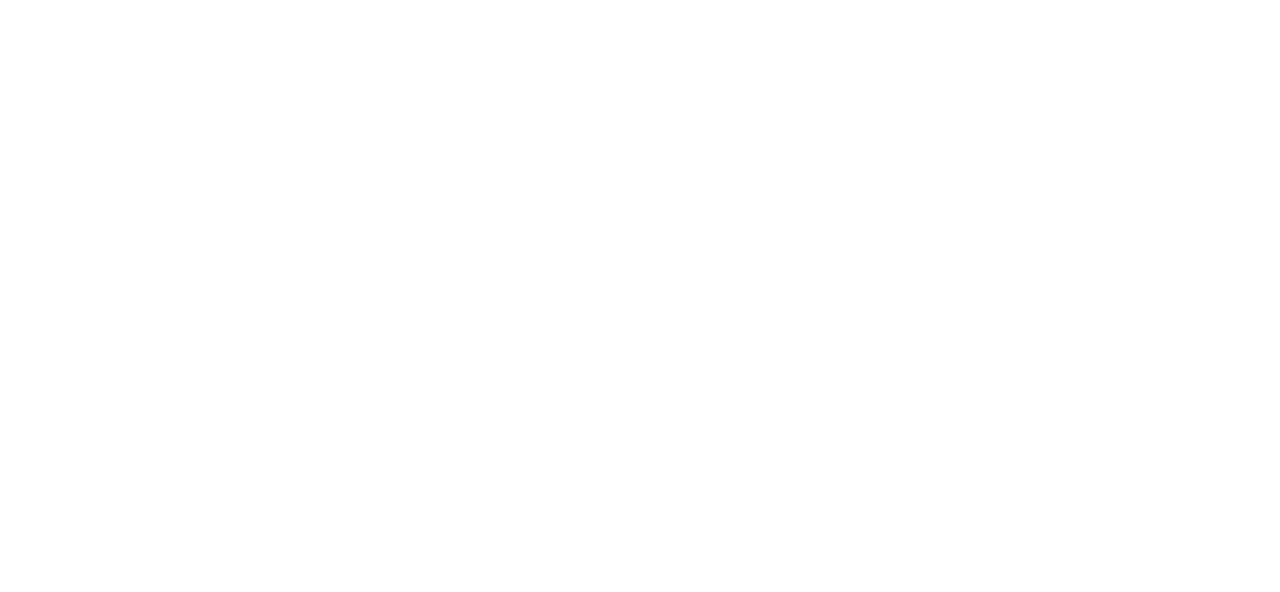
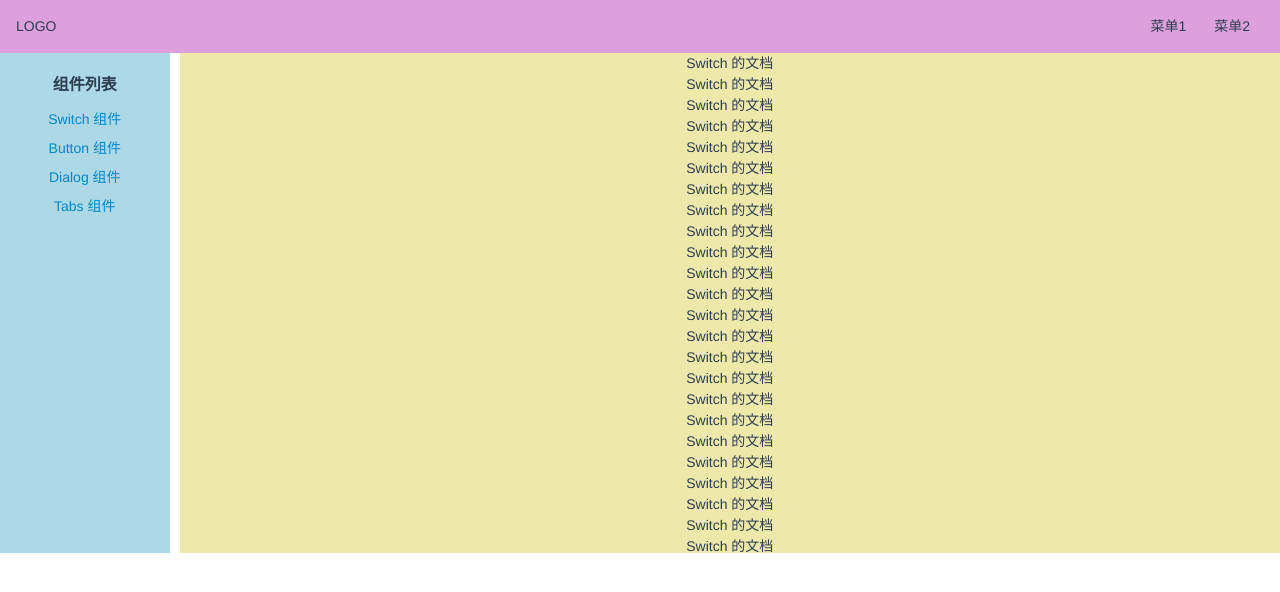
Before and after one commit to Abinhere/VueUI, a Vue app in the folder abin-vueui-1/: page /#/doc/switch in a window 1280 px wide. Before the commit this address had no page. Shown: the top 592 px of the page. Built offline with nearby package versions, Linux system fonts and the light colour scheme.

Commit message:
基本完成官网骨架

```diff
--- a/abin-vueui-1/src/App.vue
+++ b/abin-vueui-1/src/App.vue
@@ -4,12 +4,18 @@
 
 <script lang="ts">
 import { provide, ref } from 'vue'
+import { router } from './router'
 export default {
   name: 'App',
   setup() {
     const width = document.documentElement.clientWidth;
     const activeVisible = ref(width <= 300 ? false:true);
-    provide ('activeVisible',activeVisible)
+    provide ('activeVisible',activeVisible);
+    router.afterEach(()=>{
+      if(width<=800){
+        activeVisible.value = false;
+      }
+    })
   }
 }
 </script>
--- /dev/null
+++ b/abin-vueui-1/src/components/ButtonDemo.vue
@@ -0,0 +1,5 @@
+<template>
+    <div>
+        Button 的文档
+    </div>
+</template>
--- /dev/null
+++ b/abin-vueui-1/src/components/DialogDemo.vue
@@ -0,0 +1,5 @@
+<template>
+    <div>
+        Dialog 的文档
+    </div>
+</template>
--- /dev/null
+++ b/abin-vueui-1/src/components/DocDemo.vue
@@ -0,0 +1,5 @@
+<template>
+    <div>
+        Doc默认页面
+    </div>
+</template>
--- /dev/null
+++ b/abin-vueui-1/src/components/SwitchDemo.vue
@@ -0,0 +1,52 @@
+<template>
+    <div>
+        <p>Switch 的文档</p>
+        <p>Switch 的文档</p>
+        <p>Switch 的文档</p>
+        <p>Switch 的文档</p>
+        <p>Switch 的文档</p>
+        <p>Switch 的文档</p>
+        <p>Switch 的文档</p>
+        <p>Switch 的文档</p>
+        <p>Switch 的文档</p>
+        <p>Switch 的文档</p>
+        <p>Switch 的文档</p>
+        <p>Switch 的文档</p>
+        <p>Switch 的文档</p>
+        <p>Switch 的文档</p>
+        <p>Switch 的文档</p>
+        <p>Switch 的文档</p>
+        <p>Switch 的文档</p>
+        <p>Switch 的文档</p>
+        <p>Switch 的文档</p>
+        <p>Switch 的文档</p>
+        <p>Switch 的文档</p>
+        <p>Switch 的文档</p>
+        <p>Switch 的文档</p>
+        <p>Switch 的文档</p>
+        <p>Switch 的文档</p>
+        <p>Switch 的文档</p>
+        <p>Switch 的文档</p>
+        <p>Switch 的文档</p>
+        <p>Switch 的文档</p>
+        <p>Switch 的文档</p>
+        <p>Switch 的文档</p>
+        <p>Switch 的文档</p>
+        <p>Switch 的文档</p>
+        <p>Switch 的文档</p>
+        <p>Switch 的文档</p>
+        <p>Switch 的文档</p>
+        <p>Switch 的文档</p>
+        <p>Switch 的文档</p>
+        <p>Switch 的文档</p>
+        <p>Switch 的文档</p>
+        <p>Switch 的文档</p>
+        <p>Switch 的文档</p>
+        <p>Switch 的文档</p>
+        <p>Switch 的文档</p>
+        <p>Switch 的文档</p>
+        <p>Switch 的文档</p>
+        <p>Switch 的文档</p>
+        <p>Switch 的文档</p>
+    </div>
+</template>
--- /dev/null
+++ b/abin-vueui-1/src/components/TabsDemo.vue
@@ -0,0 +1,5 @@
+<template>
+    <div>
+        Tabs 的文档
+    </div>
+</template>
--- a/abin-vueui-1/src/components/Topnav.vue
+++ b/abin-vueui-1/src/components/Topnav.vue
@@ -5,7 +5,7 @@
                 <li>菜单1</li>
                 <li>菜单2</li>
             </ul>
-            <span class="toggleAside"></span>
+            <span class="toggleAside" @click="toggleMenu"></span>
         </div>
 </template>
 <script lang="ts">
--- a/abin-vueui-1/src/main.ts
+++ b/abin-vueui-1/src/main.ts
@@ -1,21 +1,9 @@
 import { createApp } from 'vue'
 import App from './App.vue'
 import './index.scss'
-import {createWebHashHistory,createRouter} from 'vue-router'
-import Home from './views/Home.vue'
-import Doc from './views/Doc.vue'
-const history = createWebHashHistory()
-const router = createRouter({
-    history:history,
-    routes:[
-        {
-            path:'/',component:Home
-        },
-        {
-            path:'/doc',component:Doc
-        }
-    ]
-})
+import {router} from './router'
+
+
 const app = createApp(App)
 app.use(router)
 app.mount('#app')
--- /dev/null
+++ b/abin-vueui-1/src/router.ts
@@ -0,0 +1,30 @@
+import {createWebHashHistory,createRouter} from 'vue-router'
+import Home from './views/Home.vue'
+import Doc from './views/Doc.vue'
+import SwitchDemo from './components/SwitchDemo.vue'
+import ButtonDemo from './components/ButtonDemo.vue'
+import DialogDemo from './components/DialogDemo.vue'
+import TabsDemo from './components/TabsDemo.vue'
+import DocDemo from './components/DocDemo.vue'
+const history = createWebHashHistory()
+export const router = createRouter({
+    history:history,
+    routes:[
+        {
+            path:'/',component:Home
+        },
+        {
+            path:'/doc',component:Doc,
+            children:[
+                {path:'',component:DocDemo},
+                {path:'switch',component:SwitchDemo},
+                {path:'button',component:ButtonDemo},
+                {path:'dialog',component:DialogDemo},
+                {path:'tabs',component:TabsDemo}
+            ]
+        }
+    ]
+})
+router.afterEach(()=>{
+
+})
--- a/abin-vueui-1/src/views/Doc.vue
+++ b/abin-vueui-1/src/views/Doc.vue
@@ -18,7 +18,9 @@
                 </li>
             </ol>
         </aside>
-        <main>主内容</main>
+        <main>
+            <router-view></router-view>
+        </main>
     </div>
 </template>
 
@@ -35,7 +37,12 @@ export default {
 </script>
 
 <style lang="scss" scoped>
-    aside{
+.content{
+    display: flex;
+    height: 500px;
+    > aside{
+        flex: 1;
+        margin-right: 10px;
         background: lightblue;
         width: 150px;
         padding: 16px;
@@ -54,4 +61,11 @@ export default {
             padding-top: 70px;
         }
     }
+    > main{
+        background: palegoldenrod;
+        flex: 8;
+        margin-left: auto;
+        overflow-y: auto;
+    }
+}
 </style>
```
